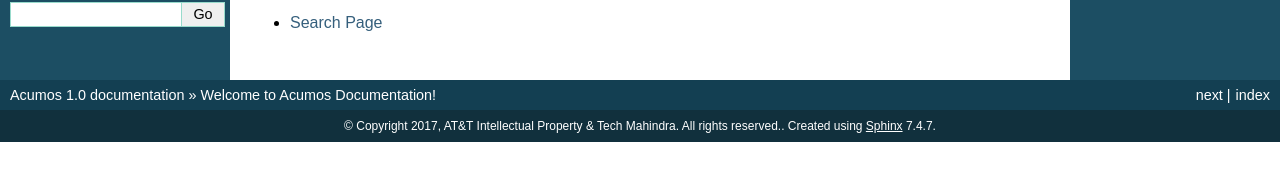
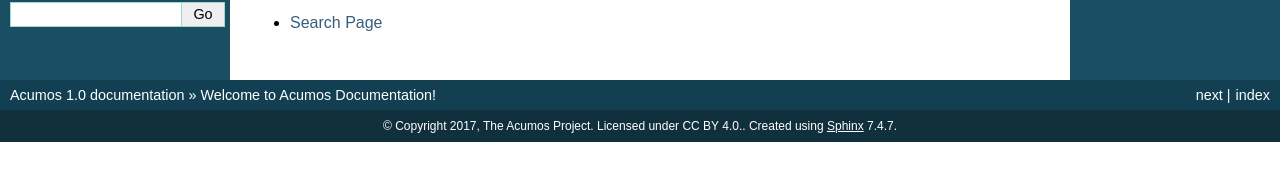
Before and after one commit to acumos/documentation, a Sphinx documentation site: the page built from docs/index.rst, in a window 1280 px wide. Shown: the part 344-525 px from the top of the page. Built offline with Sphinx 7.4.7, drawn with Linux system fonts in a browser that asks for light colours; pages that are not in the unit, such as notebooks, are missing from menus.

Commit message:
Update copyright
Replace AT&T/TM with The Acumos Project

Issue: ACUMOS-384

Change-Id: Ic493378c1dba2d4f88c6884c06f9686e19f98a44
Signed-off-by: Aimee Ukasick <aimeeu.opensource@gmail.com>

```diff
--- a/docs/conf.py
+++ b/docs/conf.py
@@ -69,8 +69,8 @@
 
 # General information about the project.
 project = u'Acumos'
-copyright = u'2017, AT&T Intellectual Property & Tech Mahindra. All rights reserved.'
-author = u'AT&T Intellectual Property & Tech Mahindra. All rights reserved.'
+copyright = u'2017, The Acumos Project. Licensed under CC BY 4.0.'
+author = u'The Acumos Project. Licensed under CC BY 4.0.'
 
 # The version info for the project you're documenting, acts as replacement for
 # |version| and |release|, also used in various other places throughout the
@@ -173,7 +173,7 @@
 #  author, documentclass [howto, manual, or own class]).
 latex_documents = [
     (master_doc, 'Acumos.tex', u'Acumos Documentation',
-     u'AT&T Intellectual Property & Tech Mahindra. All rights reserved.', 'manual'),
+     u'The Acumos Project. Licensed under CC BY 4.0.', 'manual'),
 ]
 
 
```
